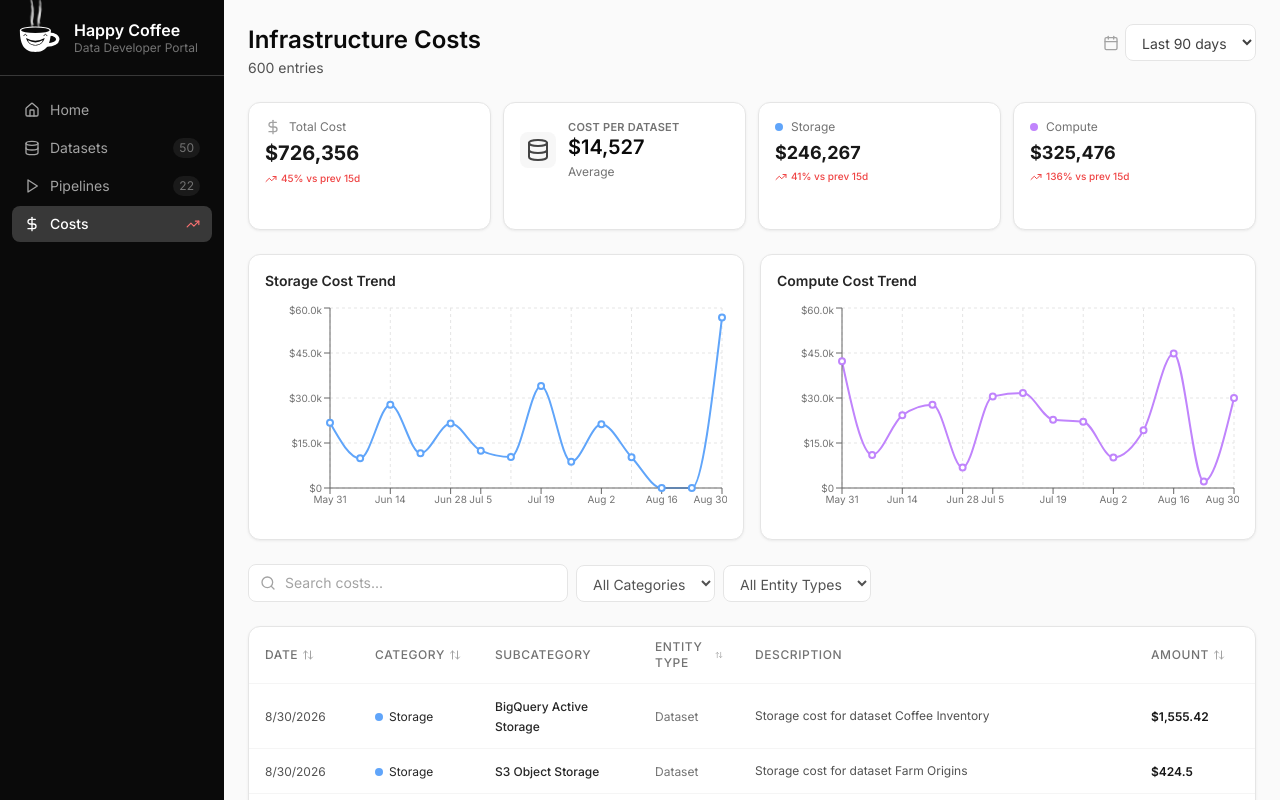
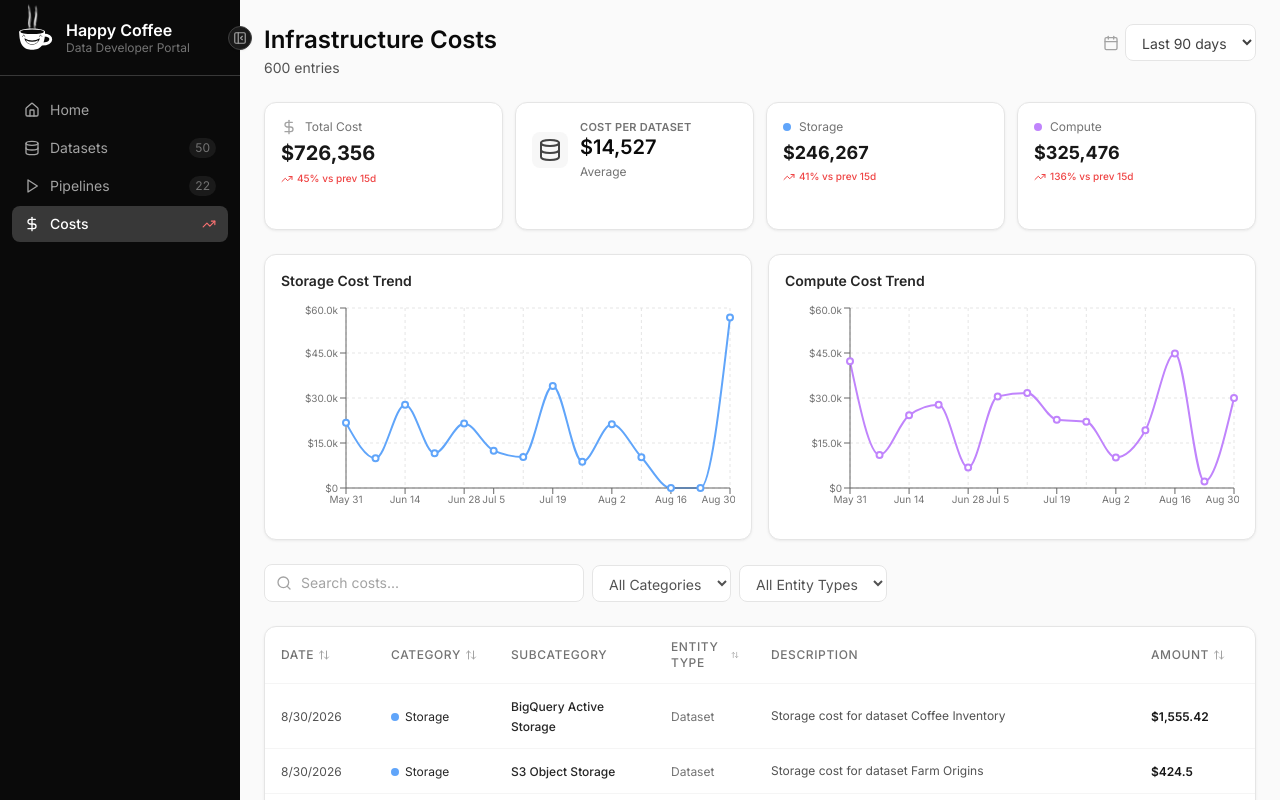
Before and after one commit to hugozanini/webmcp-happy-coffee, a React (Vite) app: page /costs in a window 1280 px wide. Built offline with nearby package versions, Linux system fonts and the light colour scheme.

Commit message:
feat: add collapsible portal navigation

```diff
--- a/src/components/layout/Sidebar.tsx
+++ b/src/components/layout/Sidebar.tsx
@@ -1,3 +1,4 @@
+import { useState } from 'react';
 import { Link, useLocation } from 'react-router-dom';
 import {
   Home,
@@ -6,6 +7,8 @@ import {
   DollarSign,
   TrendingUp,
   TrendingDown,
+  PanelLeftClose,
+  PanelLeftOpen,
 } from 'lucide-react';
 import clsx from 'clsx';
 import { useCatalogData } from '../../hooks/useCatalogData';
@@ -21,6 +24,7 @@ const navItems = [
 export function Sidebar() {
   const location = useLocation();
   const data = useCatalogData();
+  const [collapsed, setCollapsed] = useState(false);
 
   const getCounts = (key?: string) => {
     if (!key) return null;
@@ -42,18 +46,36 @@ export function Sidebar() {
   })();
 
   return (
-    <aside className="w-56 bg-brand-950 text-cream-300 flex flex-col flex-shrink-0 h-screen sticky top-0">
-      <div className="px-4 py-5 border-b border-brand-800">
-        <Link to="/" className="flex items-center gap-2.5 text-white" style={{ '--logo-inner': '#0a0a0a' } as React.CSSProperties}>
-          <Logo size={48} />
-          <div>
+    <aside
+      className={clsx(
+        'bg-brand-950 text-cream-300 flex flex-col flex-shrink-0 h-screen sticky top-0 transition-[width] duration-200 ease-out',
+        collapsed ? 'w-16' : 'w-16 lg:w-60',
+      )}
+    >
+      <div className={clsx('relative py-5 border-b border-brand-800', collapsed ? 'px-3' : 'px-3 lg:px-4')}>
+        <Link
+          to="/"
+          title="Happy Coffee home"
+          className={clsx('flex items-center text-white', collapsed ? 'justify-center' : 'justify-center lg:justify-start lg:gap-2.5')}
+          style={{ '--logo-inner': '#0a0a0a' } as React.CSSProperties}
+        >
+          <Logo size={collapsed ? 34 : 40} />
+          <div className={clsx('min-w-0', collapsed ? 'hidden' : 'hidden lg:block')}>
             <h1 className="text-base font-semibold text-white leading-tight">Happy Coffee</h1>
             <p className="text-xs text-cream-500 leading-tight">Data Developer Portal</p>
           </div>
         </Link>
+        <button
+          type="button"
+          onClick={() => setCollapsed((value) => !value)}
+          aria-label={collapsed ? 'Expand navigation' : 'Collapse navigation'}
+          className="hidden lg:flex absolute -right-3 top-1/2 -translate-y-1/2 w-6 h-6 items-center justify-center rounded-full border border-cream-700 bg-brand-900 text-cream-400 shadow-sm hover:text-white hover:border-cream-500 transition-colors"
+        >
+          {collapsed ? <PanelLeftOpen className="w-3.5 h-3.5" /> : <PanelLeftClose className="w-3.5 h-3.5" />}
+        </button>
       </div>
 
-      <nav className="flex-1 px-3 py-4 space-y-0.5 overflow-y-auto scrollbar-thin">
+      <nav className={clsx('flex-1 py-4 space-y-0.5 overflow-y-auto scrollbar-thin', collapsed ? 'px-2' : 'px-2 lg:px-3')}>
         {navItems.map(({ path, label, icon: Icon, countKey }) => {
           const isActive = path === '/'
             ? location.pathname === '/'
@@ -64,15 +86,18 @@ export function Sidebar() {
             <Link
               key={path}
               to={path}
+              title={label}
               className={clsx(
-                'flex items-center gap-2.5 px-3 py-2 rounded-lg text-sm transition-colors',
+                'flex items-center px-3 py-2 rounded-lg text-sm transition-colors',
+                collapsed ? 'justify-center' : 'justify-center lg:justify-start lg:gap-2.5',
                 isActive
                   ? 'bg-brand-800 text-white font-medium'
                   : 'text-cream-400 hover:bg-brand-900 hover:text-cream-200'
               )}
-            >
-              <Icon className="w-4 h-4 flex-shrink-0" />
-              <span className="flex-1">{label}</span>
+              >
+                <Icon className="w-4 h-4 flex-shrink-0" />
+              <span className={clsx('flex-1', collapsed ? 'hidden' : 'hidden lg:inline')}>{label}</span>
+              <span className={clsx(collapsed ? 'hidden' : 'hidden lg:inline-flex')}>
               {path === '/costs' && costTrendUp !== null ? (
                 costTrendUp ? (
                   <TrendingUp className="w-3.5 h-3.5 text-red-400" />
@@ -87,6 +112,7 @@ export function Sidebar() {
                   {count}
                 </span>
               ) : null}
+              </span>
             </Link>
           );
         })}
```
Also changed, not shown: 1 other file (tests, documents, lock files or other folders).
